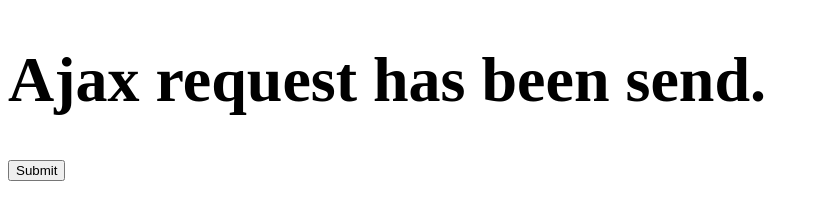
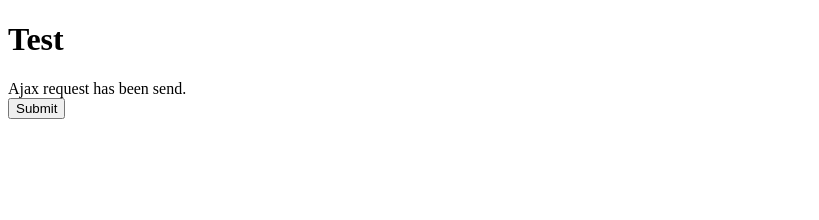
Before and after one commit to TimRChen/Web-knowledge, a website: page ajax/ajax.html in a window 1280 px wide. Both pictures are taken after a click on the button "Submit". Shown: the whole page, without its empty margins (0-819 px from the left). Drawn offline with Linux system fonts and the light colour scheme.

Commit message:
use ES6 Promise Object for ajax

```diff
--- a/ajax/ajax.html
+++ b/ajax/ajax.html
@@ -11,16 +11,25 @@
 	<script>
 		let ajax = new Ajax();
 
+		const options = {
+            type: 'get',
+            url: 'text.json',
+            async:true,
+            dataType: 'json'
+		};
+
 		clickAjax = () => {
-			ajax.send('get', 'text.txt', true, (resData) => {
-				document.getElementById("test").innerHTML = resData
+			ajax.send(options).then(data => {
+				document.getElementById("fillin").innerHTML = data.about;
+			}).catch(error => {
+				console.log(error);
 			});
 		}
 	</script>
 
 
     <h1 id="test">Test</h1>
-
+	<div id="fillin"></div>
     <button type="button" onclick="clickAjax()">Submit</button>
 </body>
 </html>
--- a/ajax/ajax.js
+++ b/ajax/ajax.js
@@ -4,24 +4,44 @@ class Ajax  {
         this.xhr = xhr;
     }
 
-    send(method, url, async, callback, data) {
-    // send(options) {
-
-        // options =
-
+    send(options) {
 
         let xhr = this.xhr;
 
-        xhr.onreadystatechange = () => {
-            // readyState: 0: init, 1: connect has set up, 2: recive request, 3: request.. , 4: request end, send response
-            if (xhr.readyState === 4 && xhr.status === 200) {
-                // status: 200: OK,  404: Not Found Page
-                callback(xhr.responseText);
-            }
+        let opt = {
+            type: options.type || 'get',
+            url: options.url || '',
+            async: options.async || true,
+            dataType: options.dataType || 'json',
+            questring: options.questring || ''
         };
 
-        xhr.open(method, url, async);
-        xhr.setRequestHeader("Content-type","application/x-www-form-urlencoded");
-        xhr.send(data);
+        return new Promise((resolve, reject) => {
+
+            xhr.open(opt.type, opt.url, opt.async);
+
+            xhr.onreadystatechange = () => {
+                // readyState: 0: init, 1: connect has set up, 2: recive request, 3: request.. , 4: request end, send response
+                if (xhr.readyState === 4) {
+                    if (xhr.status === 200) {
+                        // status: 200: OK,  404: Not Found Page
+                        if (opt.dataType === 'json') {
+                            const data = JSON.parse(xhr.responseText);
+                            resolve(data);
+                        }
+                    } else {
+                        reject(new Error(xhr.status || 'Server is fail.'));
+                    }
+                }
+            };
+
+            xhr.onerror = () => {
+                reject(new Error(xhr.status || 'Server is fail.'));
+            }
+
+            xhr.setRequestHeader("Content-type","application/x-www-form-urlencoded");
+            xhr.send(opt.questring);
+
+        });
     }
 }
--- /dev/null
+++ b/ajax/text.json
@@ -0,0 +1 @@
+{"about":"Ajax request has been send."}
--- a/ajax/text.txt
+++ /dev/null
@@ -1 +0,0 @@
-<h1>Ajax request has been send.</h1>
```
Also changed, not shown: ajax/README.md.
